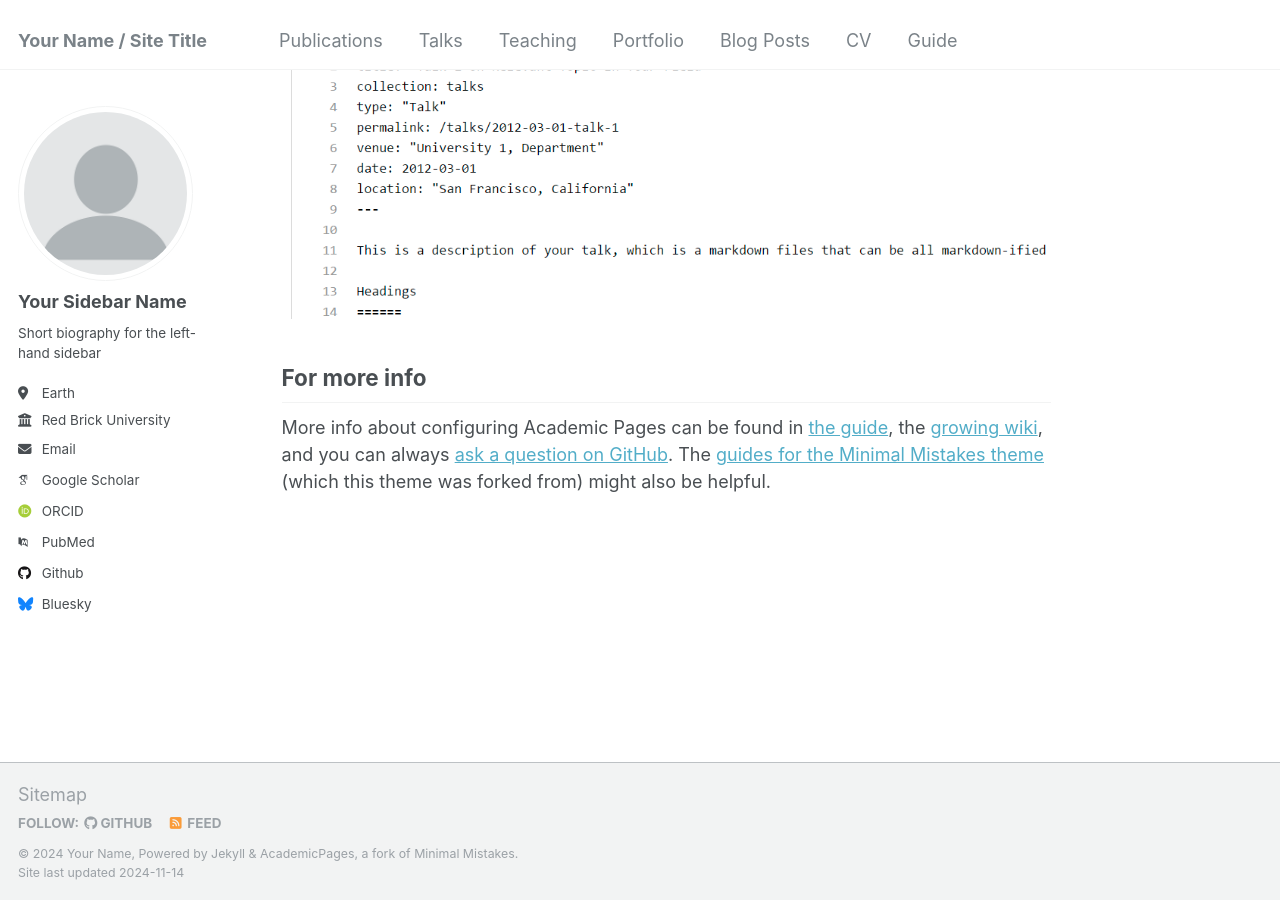
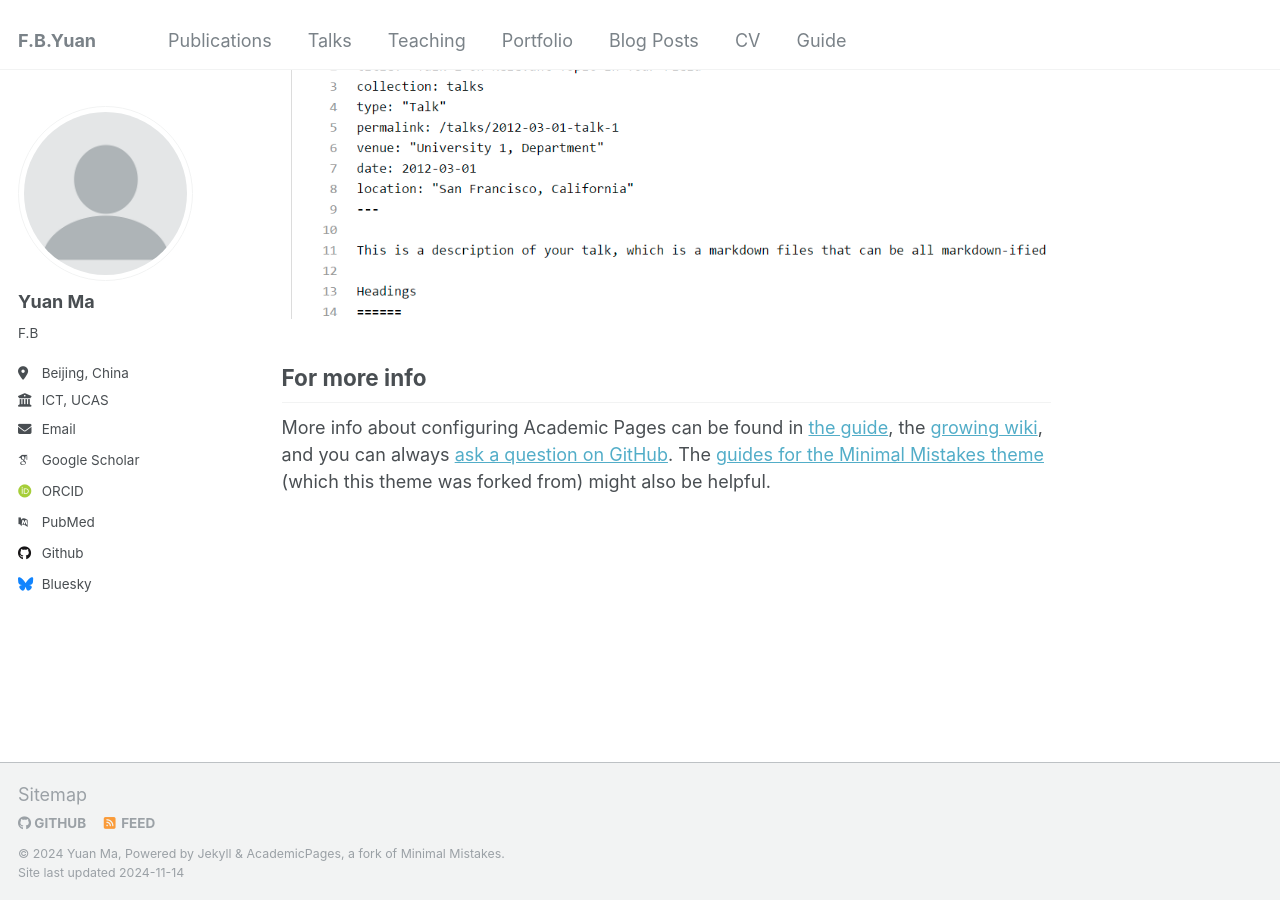
Before and after one commit to FByyyyuan/FByyyyuan.github.io, a Jekyll site: the page built from _pages/about.md, in a window 1280 px wide and 900 px high, scrolled down 2643 px. Built offline with Jekyll 4.4.1, drawn with Linux system fonts in a browser that asks for light colours; some web fonts are replaced.

Commit message:
Update _config.yml

```diff
--- a/_config.yml
+++ b/_config.yml
@@ -7,14 +7,14 @@
 # server process.
 
 # Basic Site Settings
-locale                   : "en-US"
-title                    : "Your Name / Site Title"
+locale                   : "Beijing, China"
+title                    : "F.B.Yuan"
 title_separator          : "-"
-name                     : &name "Your Name"
+name                     : &name "Yuan Ma"
 description              : &description "personal description"
 url                      : https://academicpages.github.io # the base hostname & protocol for your site e.g. "https://mmistakes.github.io"
 baseurl                  : "" # the subpath of your site, e.g. "/blog"
-repository               : "academicpages/academicpages.github.io"
+repository               : "FByyyyuan/FByyyyuan.github.io"
 
 # Site Author - The following control what appear as part of the author content on the side bar.
 #               If a field is blank the icon and link will not appear, otherwise it will be shown.
@@ -22,13 +22,13 @@ repository               : "academicpages/academicpages.github.io"
 author:
   # Biographic information
   avatar           : "profile.png"
-  name             : "Your Sidebar Name"
+  name             : "Yuan Ma"
   pronouns         : # example: "she/her"
-  bio              : "Short biography for the left-hand sidebar"
-  location         : "Earth"
-  employer         : "Red Brick University"
+  bio              : "F.B"
+  location         : "Beijing, China"
+  employer         : "ICT, UCAS"
   uri              : # URL
-  email            : "none@example.org"
+  email            : "mayuan20z@ict.ac.cn"
 
   # Academic websites
   arxiv            : # URL - Update with the correct link to your profile
```
